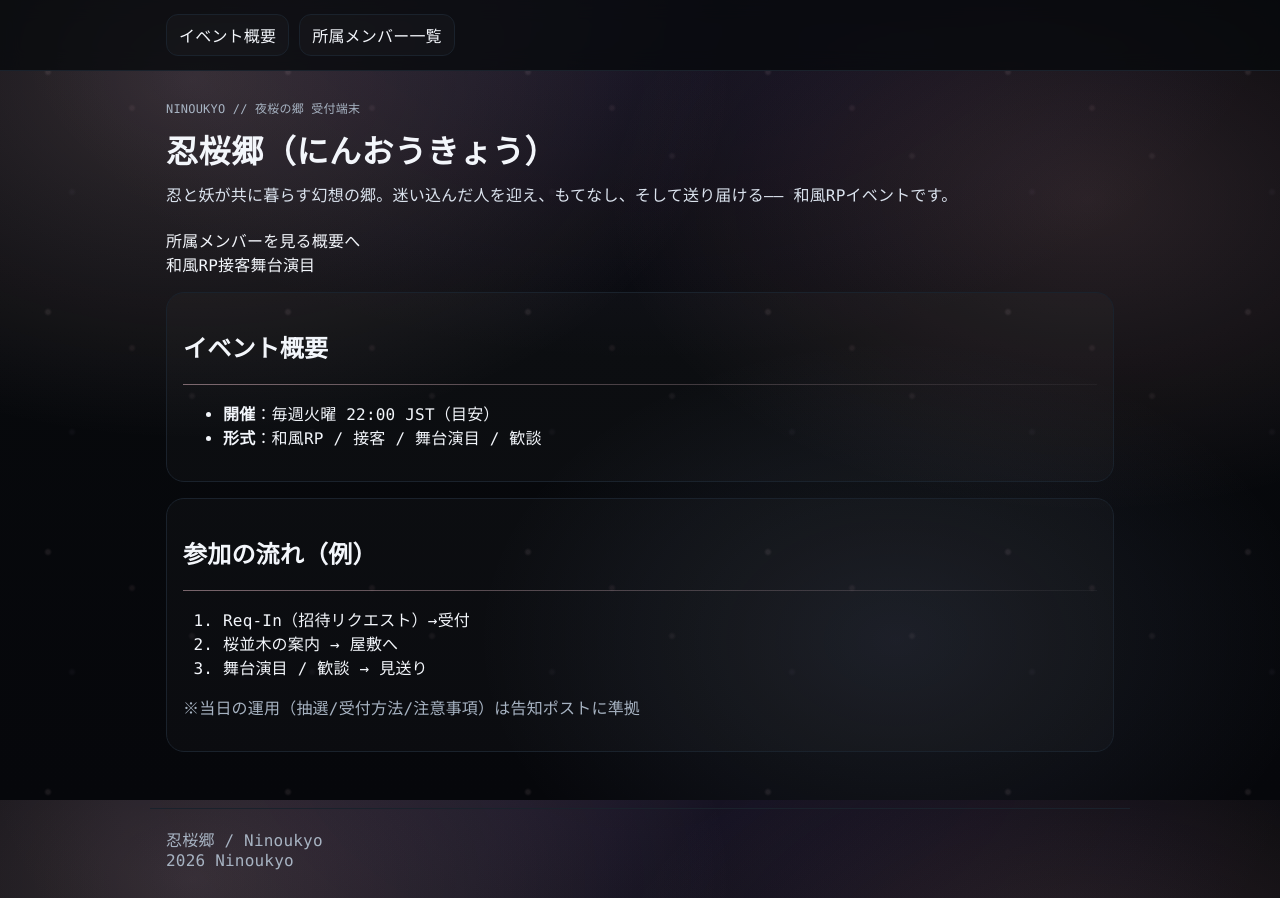
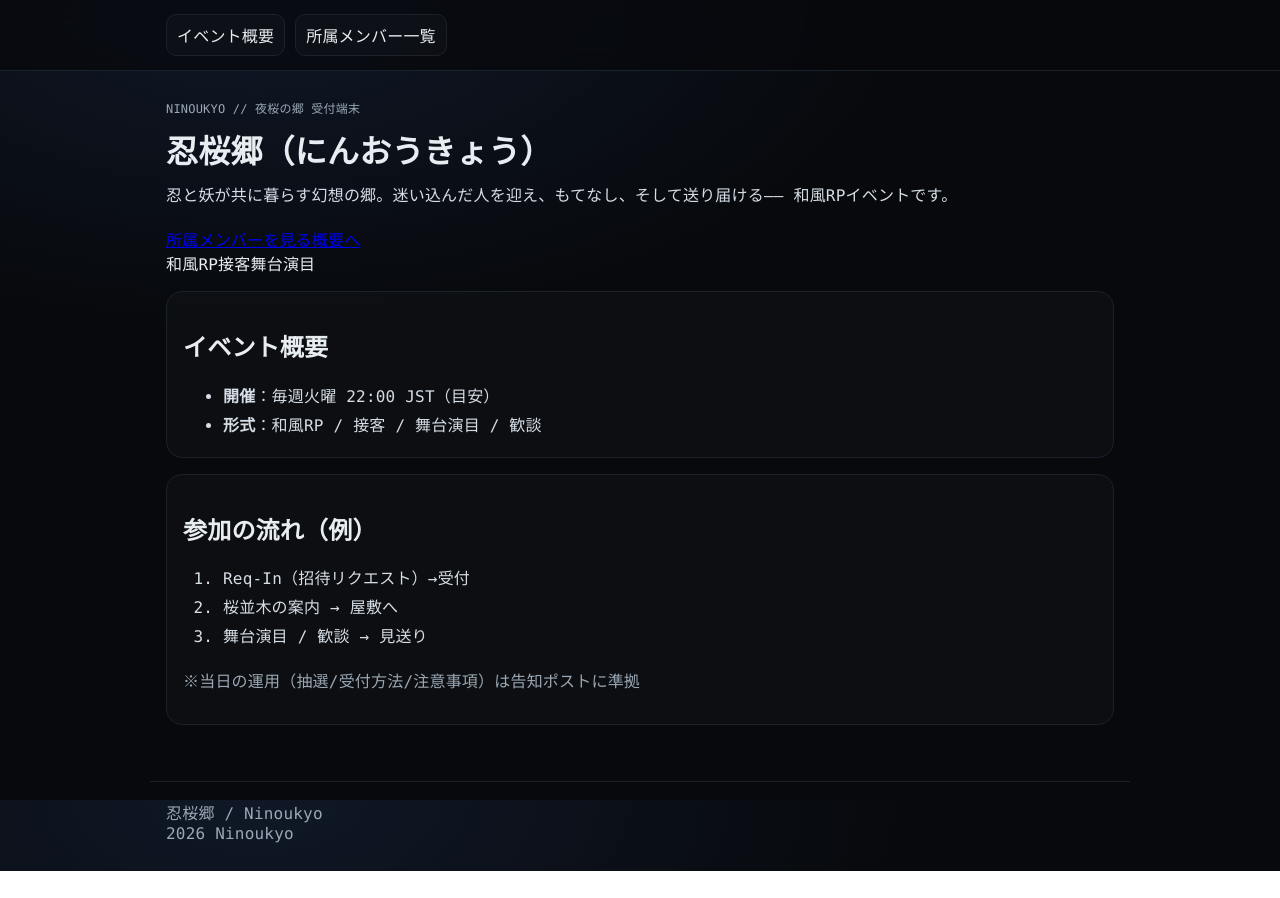
Before and after one commit to blancwindgrace-source/ninoukyo, a Next.js app: page / in a window 1280 px wide. After the commit the page ends 871 px from the top, so only its background shows below. Built offline with nearby package versions, Linux system fonts and the light colour scheme.

Commit message:
Refactor global styles and update color variables

```diff
--- a/app/globals.css
+++ b/app/globals.css
@@ -1,137 +1,28 @@
-/* ===============================
-   Global Variables
-================================ */
+/* app/globals.css */
 :root{
-  --bg:#06070b;
-  --fg:#f3f6fb;
-  --muted:#a7b3c2;
+  --bg:#07090c;
+  --fg:#e8edf2;
+  --muted:#9aa7b4;
   --line:#1a222c;
-
-  /* Sakura palette (night sakura) */
-  --accent:#ffd1dc;     /* 淡桃 */
-  --accent2:#ffb7c5;    /* 少し濃い桜 */
-  --glow: rgba(255, 209, 220, .35);
-  --ink: rgba(7,9,12,.78);
+  --accent:#caa6ff; /* 薄い藤 */
 }
 
-/* ===============================
-   Base Reset
-================================ */
-*{
-  box-sizing:border-box;
+*{ box-sizing:border-box; }
+html,body{ height:100%; }
+body{
+  margin:0;
+  background: radial-gradient(1200px 600px at 20% 0%, #101827 0%, var(--bg) 55%);
+  color:var(--fg);
+  font-family: ui-monospace, SFMono-Regular, Menlo, Monaco, Consolas, "Noto Sans JP", monospace;
+  letter-spacing: .2px;
 }
 
-html, body{
-  height:100%;
-}
-
-/* ===============================
-   Body : 夜桜 背景本体
-================================ */
-body{
-  margin:0;
-  color:var(--fg);
-  font-family:
-    ui-monospace,
-    SFMono-Regular,
-    Menlo,
-    Monaco,
-    Consolas,
-    "Noto Sans JP",
-    monospace;
-  letter-spacing: .2px;
-
-  /* ===== 夜桜レイヤー構成 ===== */
-  background:
-    /* 桜の霞（全体） */
-    radial-gradient(
-      900px 600px at 15% 10%,
-      rgba(255, 209, 220, .18),
-      rgba(255, 209, 220, 0) 60%
-    ),
-    radial-gradient(
-      800px 520px at 85% 25%,
-      rgba(255, 183, 197, .14),
-      rgba(255, 183, 197, 0) 60%
-    ),
-
-    /* 夜の藍・紫 */
-    radial-gradient(
-      1200px 800px at 50% -10%,
-      rgba(120, 90, 180, .18),
-      rgba(6,7,11,0) 55%
-    ),
-
-    /* 月明かり */
-    radial-gradient(
-      700px 500px at 70% 80%,
-      rgba(180, 200, 255, .10),
-      rgba(6,7,11,0) 60%
-    ),
-
-    /* ベースの闇 */
-    linear-gradient(
-      180deg,
-      #06070b 0%,
-      #07090c 40%,
-      #06070b 100%
-    );
-
-  position: relative;
-  overflow-x: hidden;
-}
-
-/* ===============================
-   全ページ共通：桜の粒子ノイズ
-================================ */
-body::after{
-  content:"";
-  position: fixed;
-  inset: 0;
-  pointer-events: none;
-
-  /* カードや文字の上にも“気配”だけ乗せる */
-  z-index: 3;
-
-  /* 見えるが主張しすぎない値 */
-  opacity: .11;
-
-  /* 桜の粉・夜露・花弁の欠片 */
-  background-image:
-    radial-gradient(circle at 20% 30%, rgba(255,209,220,.75) 0 1.6px, transparent 4px),
-    radial-gradient(circle at 55% 45%, rgba(255,183,197,.55) 0 1.4px, transparent 4px),
-    radial-gradient(circle at 80% 65%, rgba(255,209,220,.50) 0 1.3px, transparent 4px),
-    radial-gradient(circle at 30% 80%, rgba(190,160,230,.35) 0 1.2px, transparent 4px);
-
-  /* 密度はやや高め、散りすぎない */
-  background-size: 240px 240px;
-
-  /* 黒に溶けず、光として重なる */
-  mix-blend-mode: screen;
-
-  /* ほんのり柔らかく */
-  filter: blur(.15px);
-}
-
-
-/* ===============================
-   Links
-================================ */
-a{
-  color:inherit;
-  text-decoration:none;
-}
-
-/* ===============================
-   Top Navigation
-================================ */
 .topbar{
-  position: sticky;
-  top: 0;
-  z-index: 10;
-  background: var(--ink);
+  position:sticky; top:0;
+  background: rgba(7,9,12,.75);
   backdrop-filter: blur(10px);
   border-bottom:1px solid var(--line);
+  z-index:10;
 }
 
 .nav{
@@ -143,85 +34,65 @@ a{
 }
 
 .navItem{
-  padding:8px 12px;
-  border-radius:12px;
+  color:var(--fg);
+  text-decoration:none;
+  padding:8px 10px;
   border:1px solid var(--line);
+  border-radius:10px;
   background: rgba(255,255,255,.02);
 }
+.navItem:hover{ border-color: rgba(202,166,255,.5); }
 
-.navItem:hover{
-  border-color: rgba(255,209,220,.55);
-  box-shadow: 0 0 0 2px var(--glow);
-}
-
-/* ===============================
-   Layout
-================================ */
 .container{
   max-width:980px;
   margin:0 auto;
   padding:28px 16px 40px;
-  position: relative;
-  z-index: 1;
 }
 
+.kicker{
+  color:var(--muted);
+  font-size:12px;
+  margin-bottom:10px;
+}
+.title{ margin:0 0 10px; font-size:32px; }
+.lead{ margin:0 0 18px; color: #d5dde6; line-height:1.7; }
+
+.card{
+  border:1px solid var(--line);
+  border-radius:16px;
+  padding:16px;
+  margin:16px 0;
+  background: rgba(255,255,255,.02);
+}
+
+.list{ margin:10px 0 0; color:#d5dde6; line-height:1.8; }
+.muted{ color:var(--muted); }
+
+.grid{
+  display:grid;
+  grid-template-columns: repeat(auto-fit, minmax(240px, 1fr));
+  gap:12px;
+}
+.member{
+  border:1px solid var(--line);
+  border-radius:14px;
+  padding:12px;
+  background: rgba(0,0,0,.12);
+}
+.memberName{ font-size:16px; margin-bottom:8px; }
+.badge{
+  display:inline-block;
+  font-size:12px;
+  padding:4px 8px;
+  border-radius:999px;
+  border:1px solid rgba(202,166,255,.35);
+  color: var(--accent);
+  margin-bottom:8px;
+}
 .footer{
   max-width:980px;
   margin:0 auto;
   padding:18px 16px 28px;
   border-top:1px solid var(--line);
   color:var(--muted);
-  position: relative;
-  z-index: 1;
 }
-
-/* ===============================
-   Text Utilities
-================================ */
-.kicker{
-  color:var(--muted);
-  font-size:12px;
-  margin-bottom:10px;
-}
-
-.title{
-  margin:0 0 10px;
-  font-size:32px;
-  letter-spacing:.6px;
-}
-
-.lead{
-  margin:0 0 18px;
-  color:#dbe3ee;
-  line-height:1.75;
-}
-
-.muted{
-  color:var(--muted);
-}
-
-/* ===============================
-   Cards
-================================ */
-.card{
-  border:1px solid var(--line);
-  border-radius:18px;
-  padding:16px;
-  margin:16px 0;
-  background: rgba(255,255,255,.02);
-  position: relative;
-  z-index: 1;
-}
-
-/* ===============================
-   Divider
-================================ */
-.divider{
-  height:1px;
-  margin:12px 0 10px;
-  background: linear-gradient(
-    90deg,
-    rgba(255,209,220,.45),
-    rgba(255,255,255,.04)
-  );
-}
```
